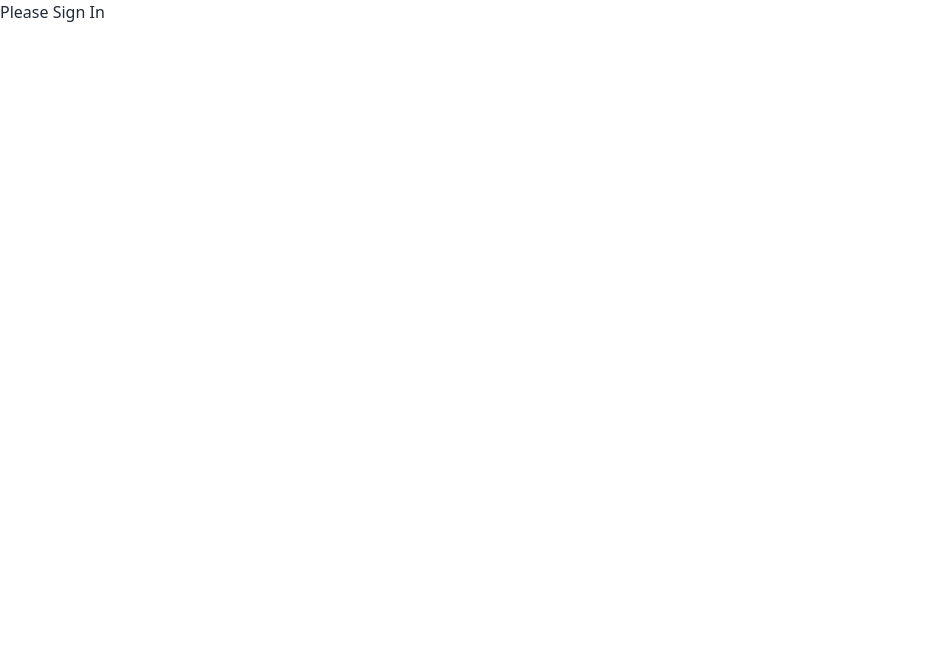
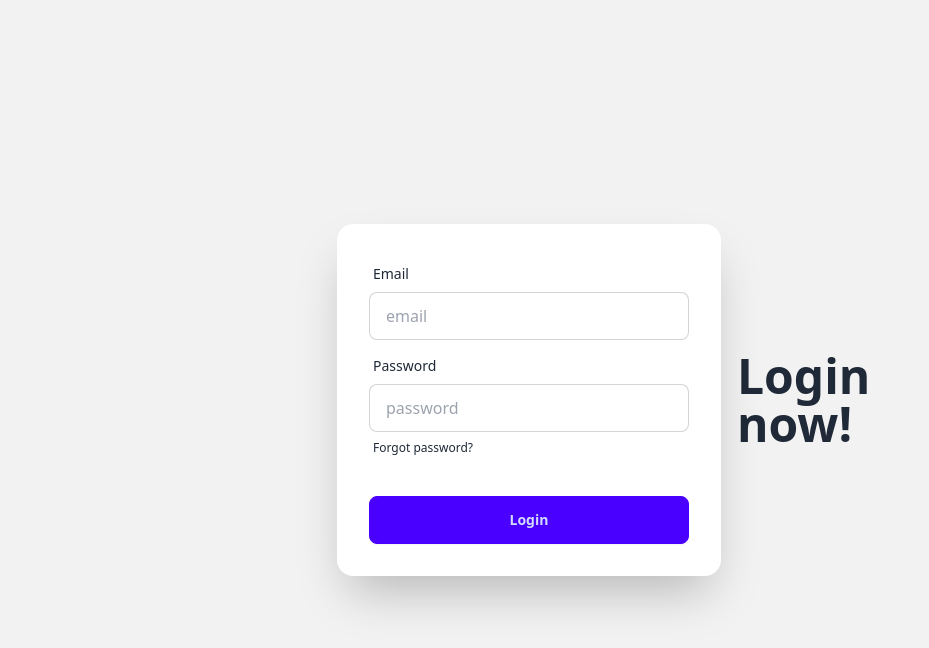
Before and after one commit to Md-Ashikur-Rahman-Ashik/Authentication-With-Espresso-Emporium, a React (Vite) app in the folder coffee-store-client/: page /signin in a window 1280 px wide. Shown: the top 648 px of the page, without its empty margins (0-929 px from the left). Built offline with nearby package versions, Linux system fonts and the light colour scheme.

Commit message:
Patched a user field
The operation was done from client side to database

```diff
--- a/coffee-store-client/src/components/SignIn.jsx
+++ b/coffee-store-client/src/components/SignIn.jsx
@@ -1,9 +1,85 @@
+import { useContext } from "react";
+import { AuthContext } from "../providers/AuthProvider";
+
 const SignIn = () => {
-    return (
-        <div>
-            <h2>Please Sign In</h2>
+  const { signInUser } = useContext(AuthContext);
+
+  const handleSignIn = (event) => {
+    event.preventDefault();
+
+    const form = event.target;
+    const email = form.email.value;
+    const password = form.password.value;
+
+    console.log("The email is:", email);
+    console.log("The password is:", password);
+
+    signInUser(email, password)
+      .then((result) => {
+        console.log(result.user);
+        const user = {
+          email,
+          lastLoggedAt: result?.user?.metadata?.lastSignInTime,
+        };
+        //   Update last logged At in the database
+        fetch("http://localhost:5000/user", {
+          method: "PATCH",
+          headers: {
+            "content-type": "application/json",
+          },
+          body: JSON.stringify(user),
+        })
+          .then((res) => res.json())
+          .then((data) => console.log(data));
+      })
+      .catch((error) => console.error(error));
+  };
+
+  return (
+    <div className="hero min-h-screen bg-base-200">
+      <div className="hero-content flex-col lg:flex-row-reverse">
+        <div className="text-center lg:text-left">
+          <h1 className="text-5xl font-bold">Login now!</h1>
         </div>
-    );
+        <div className="card shrink-0 w-full max-w-sm shadow-2xl bg-base-100">
+          <form className="card-body" onSubmit={handleSignIn}>
+            <div className="form-control">
+              <label className="label">
+                <span className="label-text">Email</span>
+              </label>
+              <input
+                type="email"
+                placeholder="email"
+                name="email"
+                className="input input-bordered"
+                required
+              />
+            </div>
+            <div className="form-control">
+              <label className="label">
+                <span className="label-text">Password</span>
+              </label>
+              <input
+                type="password"
+                placeholder="password"
+                name="password"
+                className="input input-bordered"
+                required
+              />
+              <label className="label">
+                <a href="#" className="label-text-alt link link-hover">
+                  Forgot password?
+                </a>
+              </label>
+            </div>
+            <div className="form-control mt-6">
+              <button className="btn btn-primary">Login</button>
+            </div>
+          </form>
+        </div>
+      </div>
+    </div>
+  );
 };
 
 export default SignIn;
--- a/coffee-store-client/src/components/Users.jsx
+++ b/coffee-store-client/src/components/Users.jsx
@@ -40,7 +40,7 @@ const Users = () => {
                 <th>1</th>
                 <td>{user.email}</td>
                 <td>{user.createdAt}</td>
-                <td></td>
+                <td>{user.lastLoggedAt}</td>
                 <td>
                   <button
                     onClick={() => handleDelete(user._id)}
--- a/coffee-store-client/src/providers/AuthProvider.jsx
+++ b/coffee-store-client/src/providers/AuthProvider.jsx
@@ -1,5 +1,9 @@
 import { createContext, useState } from "react";
-import { createUserWithEmailAndPassword, getAuth } from "firebase/auth";
+import {
+  createUserWithEmailAndPassword,
+  getAuth,
+  signInWithEmailAndPassword,
+} from "firebase/auth";
 import app from "../firebase/firebase.config";
 
 const auth = getAuth(app);
@@ -15,10 +19,16 @@ const AuthProvider = ({ children }) => {
     return createUserWithEmailAndPassword(auth, email, password);
   };
 
+  const signInUser = (email, password) => {
+    setLoading(true);
+    return signInWithEmailAndPassword(auth, email, password);
+  };
+
   const userInfo = {
     user,
     createUser,
     loading,
+    signInUser
   };
 
   return (
```
Also changed, not shown: 1 other file (tests, documents, lock files or other folders).
